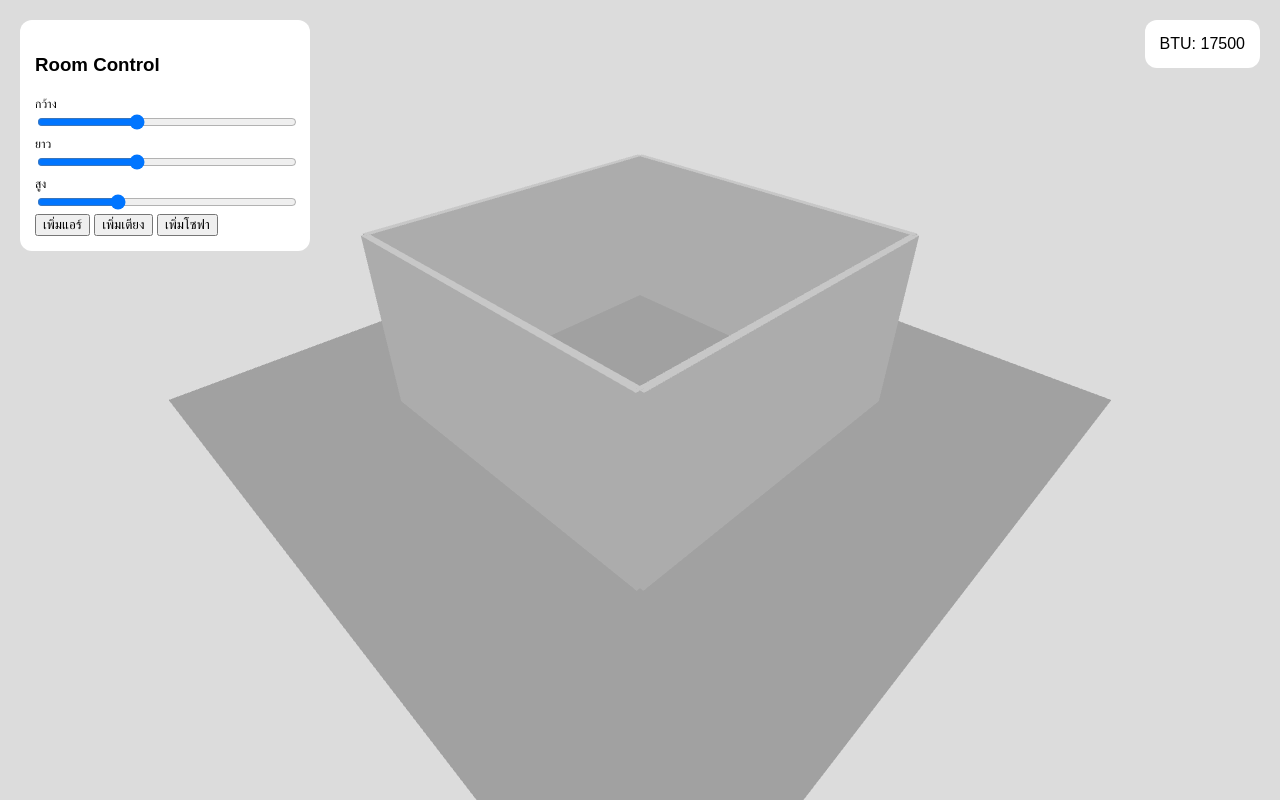
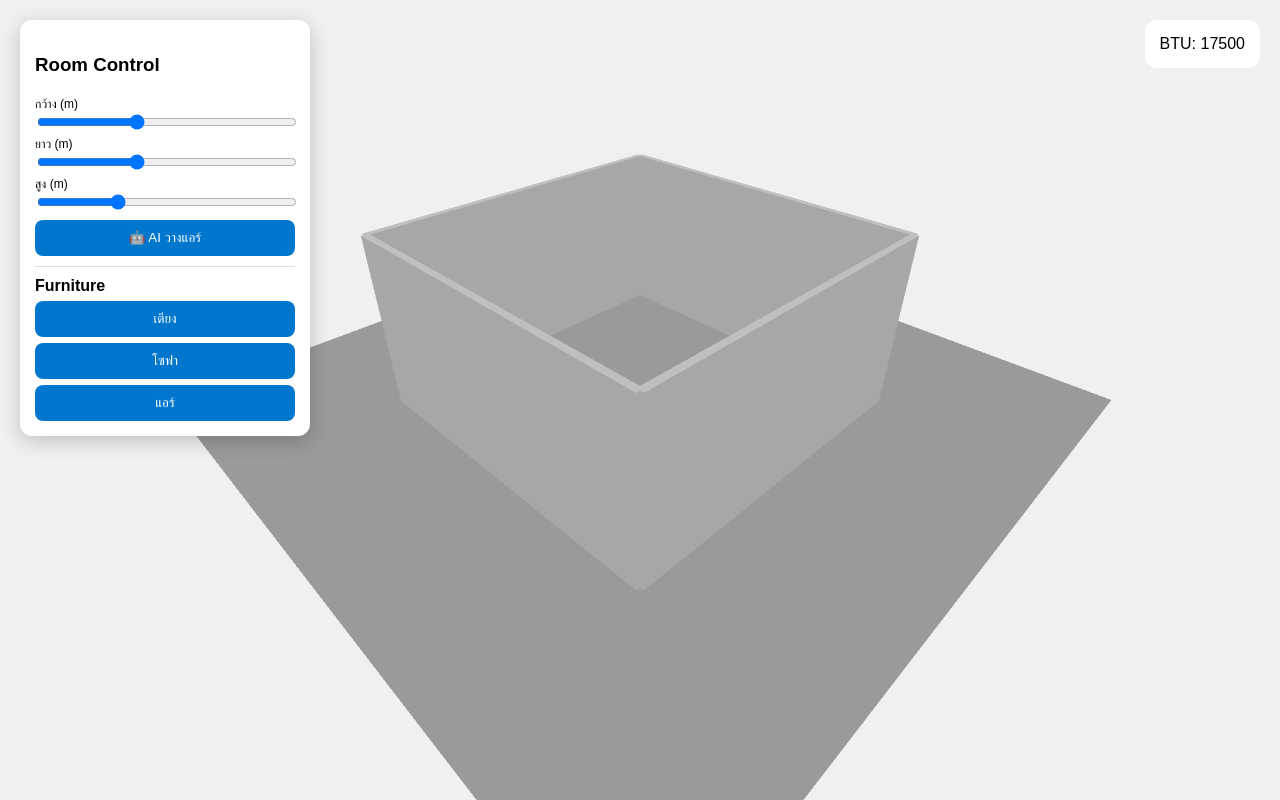
Before and after one commit to Woraphong76447/room-designer, a plain HTML site: page index.html in a window 1280 px wide. Drawn offline with nearby package versions, Linux system fonts and the light colour scheme; animation ran at ten frames a second.

Commit message:
Update index.html

```diff
--- a/index.html
+++ b/index.html
@@ -2,31 +2,35 @@
 <html lang="th">
 <head>
 <meta charset="UTF-8">
-<title>Room Designer PRO+</title>
+<title>Room Designer PRO MAX</title>
 
 <style>
-body { margin:0; overflow:hidden; background:#dcdcdc; font-family:sans-serif; }
+body { margin:0; overflow:hidden; background:#f0f0f0; font-family:sans-serif; }
 
 #ui {
-  position:absolute;
-  left:20px;
-  top:20px;
-  background:white;
-  padding:15px;
-  border-radius:12px;
-  width:260px;
+  position:absolute; left:20px; top:20px;
+  background:white; padding:15px; border-radius:12px;
+  width:260px; box-shadow:0 5px 20px rgba(0,0,0,0.2);
 }
 
 label { font-size:12px; }
 input { width:100%; }
 
+button {
+  width:100%; margin-top:6px; padding:10px;
+  border:none; border-radius:8px;
+  background:#0077cc; color:white; cursor:pointer;
+}
+
+#catalog {
+  margin-top:10px;
+  border-top:1px solid #ddd;
+  padding-top:10px;
+}
+
 #info {
-  position:absolute;
-  right:20px;
-  top:20px;
-  background:white;
-  padding:15px;
-  border-radius:12px;
+  position:absolute; right:20px; top:20px;
+  background:white; padding:15px; border-radius:12px;
 }
 </style>
 </head>
@@ -36,18 +40,23 @@ input { width:100%; }
 <div id="ui">
   <h3>Room Control</h3>
 
-  <label>กว้าง</label>
+  <label>กว้าง (m)</label>
   <input type="range" id="w" min="2" max="10" step="0.1" value="5">
 
-  <label>ยาว</label>
+  <label>ยาว (m)</label>
   <input type="range" id="l" min="2" max="10" step="0.1" value="5">
 
-  <label>สูง</label>
+  <label>สูง (m)</label>
   <input type="range" id="h" min="2" max="4" step="0.1" value="2.6">
 
-  <button onclick="addAir()">เพิ่มแอร์</button>
-  <button onclick="addBed()">เพิ่มเตียง</button>
-  <button onclick="addSofa()">เพิ่มโซฟา</button>
+  <button onclick="autoPlaceAC()">🤖 AI วางแอร์</button>
+
+  <div id="catalog">
+    <b>Furniture</b>
+    <button onclick="addItem('bed')">เตียง</button>
+    <button onclick="addItem('sofa')">โซฟา</button>
+    <button onclick="addItem('ac')">แอร์</button>
+  </div>
 </div>
 
 <div id="info">BTU: -</div>
@@ -56,9 +65,9 @@ input { width:100%; }
 
 <script>
 const scene = new THREE.Scene();
-scene.background = new THREE.Color(0xdcdcdc);
+scene.background = new THREE.Color(0xf0f0f0);
 
-// 📌 1. ล็อกมุมกล้อง
+// camera (ล็อกมุม)
 const camera = new THREE.PerspectiveCamera(60, innerWidth/innerHeight, 0.1, 1000);
 camera.position.set(6,6,6);
 camera.lookAt(0,0,0);
@@ -68,122 +77,179 @@ const renderer = new THREE.WebGLRenderer({antialias:true});
 renderer.setSize(innerWidth, innerHeight);
 document.body.appendChild(renderer.domElement);
 
-// 💡 4. แสงสว่างขึ้น
-const light = new THREE.DirectionalLight(0xffffff, 1.2);
+// light
+scene.add(new THREE.AmbientLight(0xffffff, 0.8));
+const light = new THREE.DirectionalLight(0xffffff, 1);
 light.position.set(5,10,5);
 scene.add(light);
 
-const ambient = new THREE.AmbientLight(0xffffff, 0.8);
-scene.add(ambient);
-
-// 🌳 7. พื้นลายไม้
-const texture = new THREE.TextureLoader().load('https://threejs.org/examples/textures/hardwood2_diffuse.jpg');
-texture.wrapS = texture.wrapT = THREE.RepeatWrapping;
-texture.repeat.set(4,4);
+// floor (ไม้)
+const tex = new THREE.TextureLoader().load('https://threejs.org/examples/textures/hardwood2_diffuse.jpg');
+tex.wrapS = tex.wrapT = THREE.RepeatWrapping;
+tex.repeat.set(4,4);
 
 const floor = new THREE.Mesh(
   new THREE.PlaneGeometry(10,10),
-  new THREE.MeshStandardMaterial({map:texture})
+  new THREE.MeshStandardMaterial({map:tex})
 );
 floor.rotation.x = -Math.PI/2;
 scene.add(floor);
 
-// 🧱 ผนังสีขาว
+// walls
 let walls = [];
-
-function createWalls(width, length, height){
-  walls.forEach(w=>scene.remove(w));
-  walls = [];
+function createWalls(w,l,h){
+  walls.forEach(x=>scene.remove(x));
+  walls=[];
 
   const mat = new THREE.MeshStandardMaterial({color:0xffffff});
 
-  function wall(x,y,z,rot,w,l){
-    let m = new THREE.Mesh(new THREE.BoxGeometry(w,height,0.1), mat);
-    m.position.set(x,height/2,z);
+  function wall(x,z,rot,len){
+    let m = new THREE.Mesh(new THREE.BoxGeometry(len,h,0.1),mat);
+    m.position.set(x,h/2,z);
     m.rotation.y = rot;
     scene.add(m);
     walls.push(m);
   }
 
-  wall(0,0,-length/2,0,width);
-  wall(0,0,length/2,0,width);
-  wall(-width/2,0,0,Math.PI/2,length);
-  wall(width/2,0,0,Math.PI/2,length);
+  wall(0,-l/2,0,w);
+  wall(0,l/2,0,w);
+  wall(-w/2,0,Math.PI/2,l);
+  wall(w/2,0,Math.PI/2,l);
 }
 
 // objects
-let objects = [];
+let objects=[];
 
-// 📌 2. แอร์ (placeholder ก่อน)
-function addAir(){
-  let geo = new THREE.BoxGeometry(1.5,0.4,0.4);
-  let mat = new THREE.MeshStandardMaterial({color:0xeeeeee});
-  let ac = new THREE.Mesh(geo, mat);
-  ac.position.set(0,2.2,-2);
+// 📦 catalog items
+function addItem(type){
+  let mesh;
+
+  if(type==="bed"){
+    mesh = new THREE.Mesh(
+      new THREE.BoxGeometry(2,0.5,2),
+      new THREE.MeshStandardMaterial({color:"#8888ff"})
+    );
+  }
+  else if(type==="sofa"){
+    mesh = new THREE.Mesh(
+      new THREE.BoxGeometry(2,1,1),
+      new THREE.MeshStandardMaterial({color:"#00aaff"})
+    );
+  }
+  else if(type==="ac"){
+    mesh = new THREE.Mesh(
+      new THREE.BoxGeometry(1.5,0.4,0.4),
+      new THREE.MeshStandardMaterial({color:"#eeeeee"})
+    );
+    mesh.position.y = 2.2;
+    createLabel(mesh,"DAIKIN 12000 BTU");
+  }
+
+  mesh.position.set(0,0.5,0);
+  scene.add(mesh);
+  objects.push(mesh);
+}
+
+// 🎯 drag + rotate + scale
+let selected=null;
+let mode="move";
+
+window.addEventListener("keydown",(e)=>{
+  if(e.key==="r") mode="rotate";
+  if(e.key==="s") mode="scale";
+  if(e.key==="m") mode="move";
+});
+
+const raycaster=new THREE.Raycaster();
+const mouse=new THREE.Vector2();
+
+window.addEventListener("mousedown",(e)=>{
+  mouse.x=(e.clientX/innerWidth)*2-1;
+  mouse.y=-(e.clientY/innerHeight)*2+1;
+
+  raycaster.setFromCamera(mouse,camera);
+  let hit=raycaster.intersectObjects(objects);
+  if(hit.length>0) selected=hit[0].object;
+});
+
+window.addEventListener("mousemove",(e)=>{
+  if(!selected) return;
+
+  if(mode==="move"){
+    selected.position.x += (e.movementX * 0.01);
+    selected.position.z += (e.movementY * 0.01);
+  }
+
+  if(mode==="rotate"){
+    selected.rotation.y += e.movementX * 0.01;
+  }
+
+  if(mode==="scale"){
+    let s = 1 + e.movementX*0.01;
+    selected.scale.multiplyScalar(s);
+  }
+});
+
+window.addEventListener("mouseup",()=>selected=null);
+
+// 📏 measure distance
+window.addEventListener("dblclick",(e)=>{
+  const x = (e.clientX/innerWidth)*2-1;
+  const y = -(e.clientY/innerHeight)*2+1;
+  raycaster.setFromCamera({x,y},camera);
+  let p = new THREE.Vector3();
+  raycaster.ray.at(5,p);
+  alert("ตำแหน่ง: "+p.x.toFixed(2)+" , "+p.z.toFixed(2)+" เมตร");
+});
+
+// 🤖 AI แนะนำแอร์
+function autoPlaceAC(){
+  let ac = new THREE.Mesh(
+    new THREE.BoxGeometry(1.5,0.4,0.4),
+    new THREE.MeshStandardMaterial({color:"#ffffff"})
+  );
+
+  ac.position.set(0,2.2,-2); // ติดผนังด้านหนึ่ง
   scene.add(ac);
-
-  createLabel(ac,"DAIKIN 12000 BTU");
+  createLabel(ac,"AI Recommended AC");
   objects.push(ac);
 }
 
-// 📌 6. เตียง
-function addBed(){
-  let geo = new THREE.BoxGeometry(2,0.5,2);
-  let mat = new THREE.MeshStandardMaterial({color:0x8888ff});
-  let bed = new THREE.Mesh(geo, mat);
-  bed.position.set(1,0.25,1);
-  scene.add(bed);
-  objects.push(bed);
-}
+// 🏷️ label
+function createLabel(obj,text){
+  const c=document.createElement("canvas");
+  const ctx=c.getContext("2d");
+  c.width=256; c.height=64;
 
-// 📌 6. โซฟา
-function addSofa(){
-  let geo = new THREE.BoxGeometry(2,1,1);
-  let mat = new THREE.MeshStandardMaterial({color:0x00aaff});
-  let sofa = new THREE.Mesh(geo, mat);
-  sofa.position.set(-1,0.5,1);
-  scene.add(sofa);
-  objects.push(sofa);
-}
-
-// 📌 5. ป้ายชื่อ
-function createLabel(obj,text){
-  const canvas = document.createElement("canvas");
-  const ctx = canvas.getContext("2d");
-  canvas.width = 256;
-  canvas.height = 64;
-
-  ctx.fillStyle = "white";
+  ctx.fillStyle="white";
   ctx.fillRect(0,0,256,64);
-  ctx.fillStyle = "black";
-  ctx.font = "20px Arial";
+  ctx.fillStyle="black";
+  ctx.font="20px Arial";
   ctx.fillText(text,10,40);
 
-  const tex = new THREE.CanvasTexture(canvas);
-  const mat = new THREE.SpriteMaterial({map:tex});
-  const sprite = new THREE.Sprite(mat);
-
+  const tex=new THREE.CanvasTexture(c);
+  const sprite=new THREE.Sprite(new THREE.SpriteMaterial({map:tex}));
   sprite.scale.set(2,0.5,1);
   sprite.position.set(0,1.5,0);
 
   obj.add(sprite);
 }
 
-// 📌 3. slider ปรับห้อง
-const w = document.getElementById('w');
-const l = document.getElementById('l');
-const h = document.getElementById('h');
+// sliders
+const w=document.getElementById("w");
+const l=document.getElementById("l");
+const h=document.getElementById("h");
 
 function updateRoom(){
-  createWalls(parseFloat(w.value), parseFloat(l.value), parseFloat(h.value));
+  createWalls(parseFloat(w.value),parseFloat(l.value),parseFloat(h.value));
 
-  let btu = (w.value * l.value * 700);
-  document.getElementById("info").innerHTML = "BTU: " + Math.round(btu);
+  let btu = w.value*l.value*700;
+  document.getElementById("info").innerHTML="BTU: "+Math.round(btu);
 }
 
-w.oninput = updateRoom;
-l.oninput = updateRoom;
-h.oninput = updateRoom;
+w.oninput=updateRoom;
+l.oninput=updateRoom;
+h.oninput=updateRoom;
 
 updateRoom();
 
```
